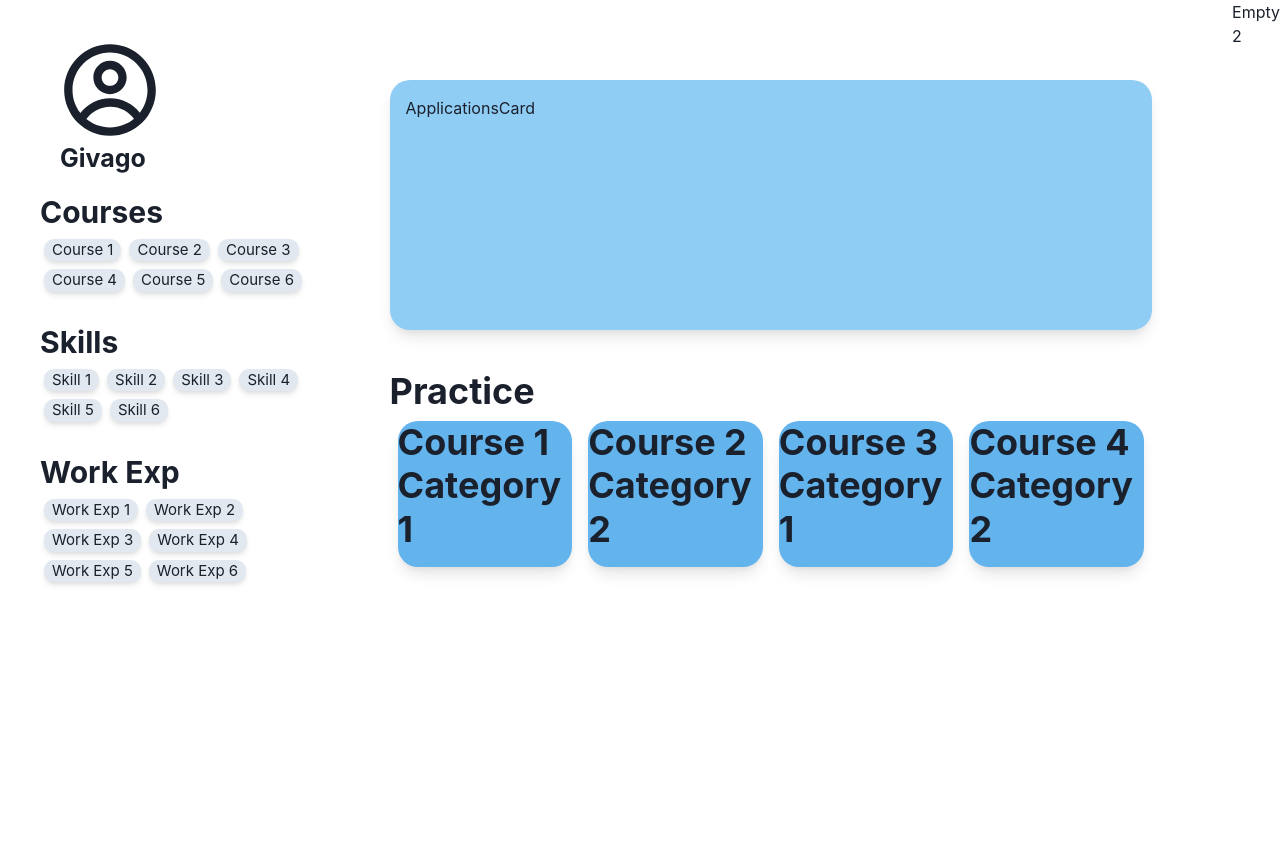
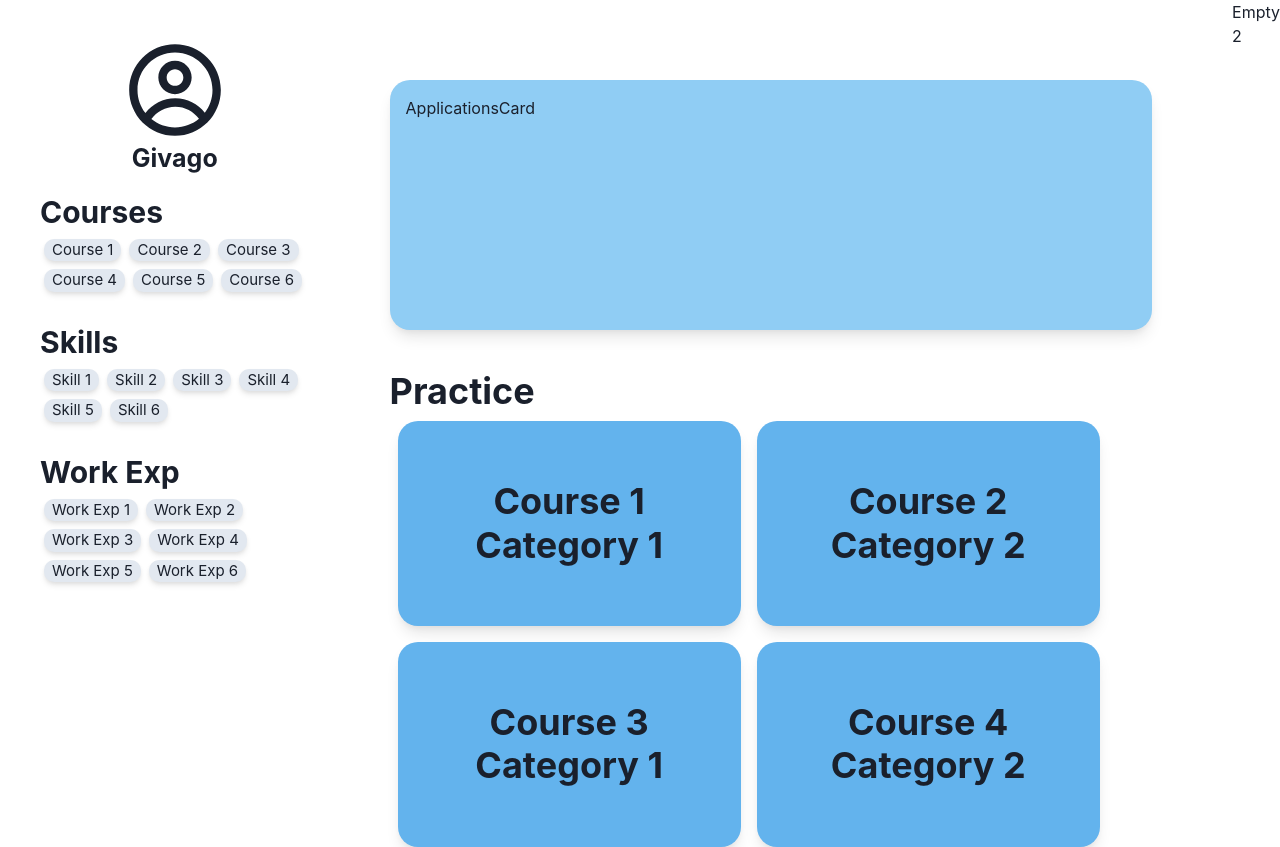
Before and after one commit to jeisper/mindScape, a React (Create React App) app: page / in a window 1280 px wide. Before the commit the page ends 800 px from the top, so only its background shows below. Built offline with nearby package versions, Linux system fonts and the light colour scheme.

Commit message:
setup of router and changes on practice section

```diff
--- a/package.json
+++ b/package.json
@@ -36,5 +36,8 @@
       "last 1 firefox version",
       "last 1 safari version"
     ]
+  },
+  "devDependencies": {
+    "react-router-dom": "^6.10.0"
   }
 }
--- a/src/App.js
+++ b/src/App.js
@@ -1,13 +1,19 @@
 import React from 'react';
 import { ChakraProvider, theme, Flex } from '@chakra-ui/react';
 import Landing from './pages/Landing';
+import { BrowserRouter, Route, Router, Routes } from 'react-router-dom';
 
 function App() {
   return (
     <ChakraProvider theme={theme}>
-      <Flex>
-        <Landing />
-      </Flex>
+      <BrowserRouter>
+        <Routes>
+          <Route path="/" element={<Landing />} />
+          <Route path="/evaluation" element={<Landing />} />
+          <Route path="/practice" element={<Landing />} />
+          <Route path="/practice/:id" element={<Landing />} />
+        </Routes>
+      </BrowserRouter>
     </ChakraProvider>
   );
 }
--- a/src/components/PracticeSection.js
+++ b/src/components/PracticeSection.js
@@ -25,14 +25,16 @@ function PracticeSection() {
     <Flex px="10" pb="10" flexDir="column">
       <Heading>Practice</Heading>
 
-      <Flex>
+      <Flex display="flex" flexWrap="wrap">
         {courses.map(course => (
           <Flex
             key={course.name}
-            w="100%"
+            w="45%"
             h="100%"
             bg="blue.300"
             m="2"
+            justifyContent="center"
+            alignItems="center"
             borderRadius="20"
             boxShadow="lg"
             flexDir="column"
--- a/src/components/SideMenu.js
+++ b/src/components/SideMenu.js
@@ -30,7 +30,13 @@ const workExp = [
 function SideMenu() {
   return (
     <Flex display="flex" flexDir="column" ml="10" mt="10" fontSize="30" w="30%">
-      <Flex ml="5" display="flex" flexDir="column" fontSize="25">
+      <Flex
+        justifyContent="center"
+        alignItems="center"
+        display="flex"
+        flexDir="column"
+        fontSize="25"
+      >
         <CgProfile size="100" />
         <Text fontWeight="bold"> Givago</Text>
       </Flex>
```
Also changed, not shown: 2 other files (tests, documents, lock files or other folders).
